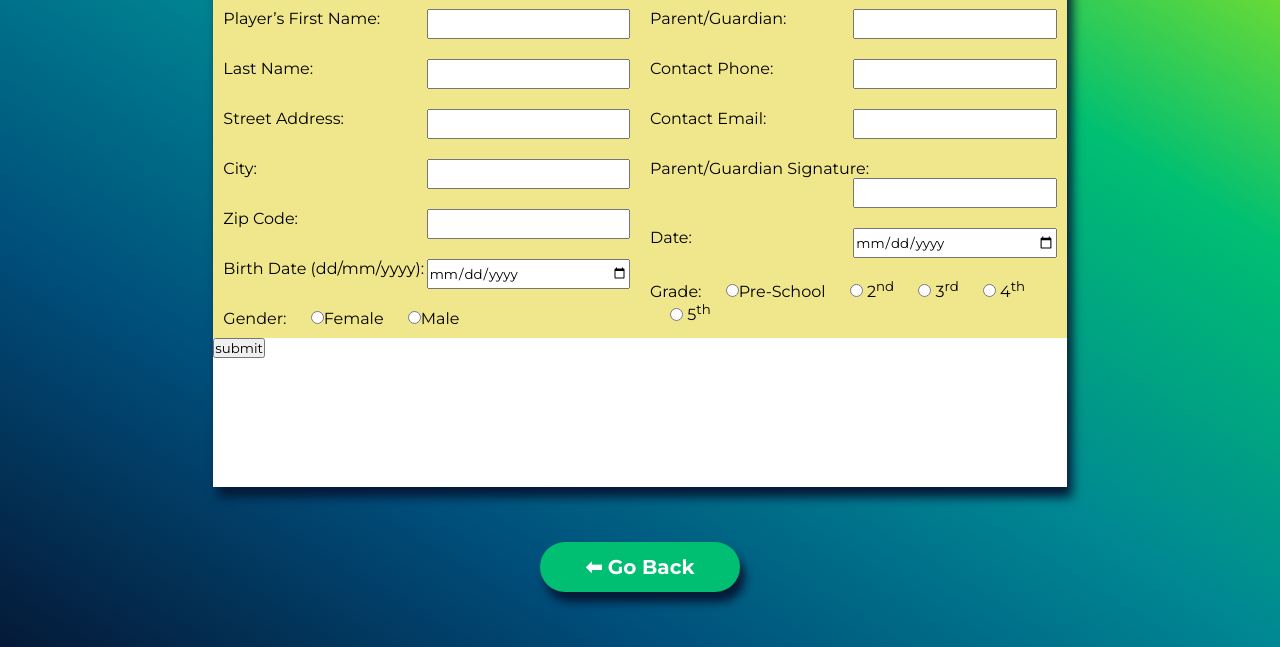
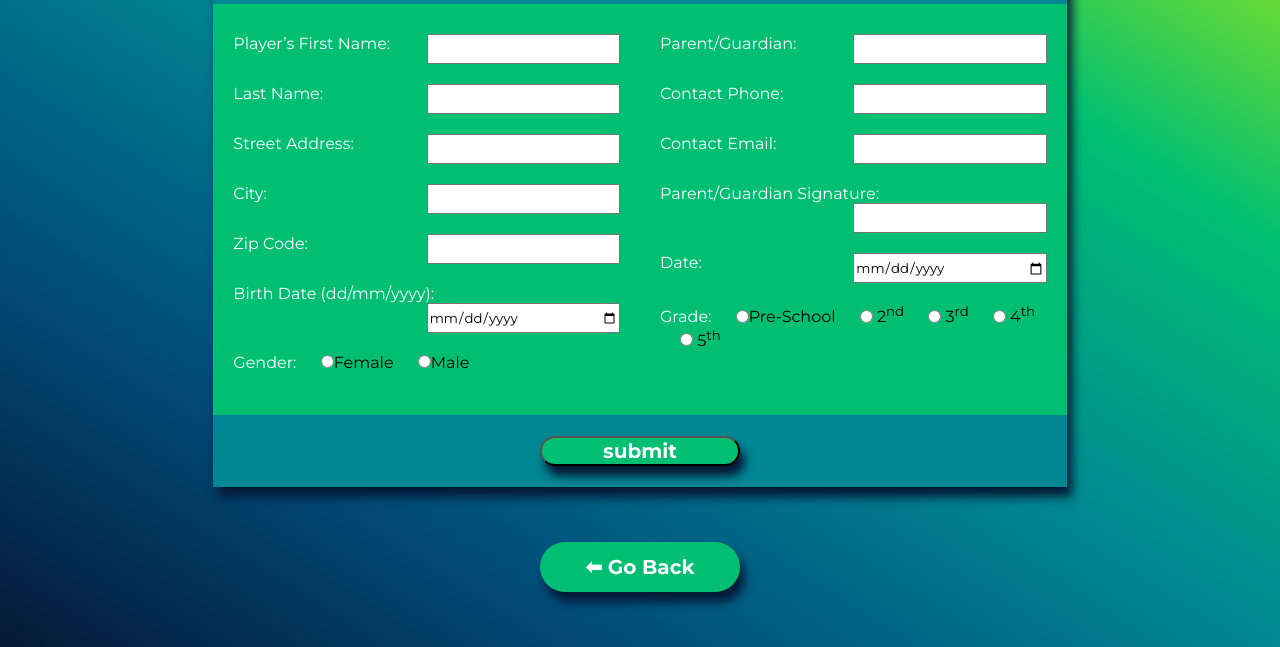
Before and after one commit to ZoltanSzokodi/Ubiqum-SoccerLeague, a plain HTML site: page registration-form.html in a window 1280 px wide. Shown: the part 153-800 px from the top of the page. Drawn offline with Linux system fonts and the light colour scheme.

Commit message:
Form styling done

```diff
--- a/registration-form.html
+++ b/registration-form.html
@@ -20,43 +20,43 @@
       <div class="form-title">
         Registration Form
       </div>
-      <form action="#">
+      <form class="form" action="#">
 
         <div class="form-credentials">
           <div class="form-credentials-left">
             <div>
-              Player’s First Name:
+              <span>Player’s First Name:</span>
               <input class="form-credentials-text" type="text" name="first name" required>
             </div>
 
             <div>
-              Last Name:
+              <span>Last Name:</span>
               <input class="form-credentials-text" type="text" name="last name" required>
             </div>
 
             <div>
-              Street Address:
+              <span>Street Address:</span>
               <input class="form-credentials-text" type="text" name="adress">
             </div>
 
             <div>
-              City:
+              <span>City:</span>
               <input class="form-credentials-text" type="text" name="city">
             </div>
 
             <div>
-              Zip Code:
+              <span>Zip Code:</span>
               <input class="form-credentials-text" type="text" name="zip code">
             </div>
 
 
             <div>
-              Birth Date (dd/mm/yyyy):
+              <span>Birth Date (dd/mm/yyyy):</span>
               <input class="form-credentials-date" type="date" name="birth date">
             </div>
 
             <div class="form-credentials_gender">
-              Gender:
+              <span>Gender:</span>
               <input class="form-credentials-radio" type="radio" name="gender" value="Female">Female
               <input class="form-credentials-radio" type="radio" name="gender" value="Male">Male
             </div>
@@ -65,32 +65,32 @@
           <div class="form-credentials-right">
 
             <div>
-              Parent/Guardian:
+              <span>Parent/Guardian:</span>
               <input class="form-credentials-text" type="text" name="parent">
             </div>
 
             <div>
-              Contact Phone:
+              <span>Contact Phone:</span>
               <input class="form-credentials-text" type="tel" name="phone">
             </div>
 
             <div>
-              Contact Email:
+              <span>Contact Email:</span>
               <input class="form-credentials-text" type="email" name="email">
             </div>
 
             <div>
-              Parent/Guardian Signature:
+              <span>Parent/Guardian Signature:</span>
               <input class="form-credentials-text" type="text" name="signature">
             </div>
 
             <div>
-              Date:
+              <span>Date:</span>
               <input class="form-credentials-date" type="date" name="parent">
             </div>
 
             <div>
-              Grade:
+              <span>Grade:</span>
               <input class="form-credentials-radio" type="radio" name="grade" value="Preschool">Pre-School
               <input class="form-credentials-radio" type="radio" name="grade" value="second"> 2<sup>nd</sup>
               <input class="form-credentials-radio" type="radio" name="grade" value="third"> 3<sup>rd</sup>
--- a/styles/registration-form.css
+++ b/styles/registration-form.css
@@ -26,7 +26,7 @@ html {
   grid-row-start: 10;
   grid-row-end: 81;
   box-shadow: 5px 10px 10px #051937;
-  background-color: white;
+  background-color: #008793;
   font-family: inherit;
   font-size: 1.6rem;
   display: flex;
@@ -40,20 +40,31 @@ html {
   font-family: 'Lobster', cursive;
   font-size: 3.5rem;
   font-weight: bold;
-  height: 8rem;
+  height: 15%;
   color: white;
   background-color: #008793;
 }
 
+.form {
+  height: 85%;
+}
+
 .form-credentials {
   display: flex;
+  height: 85%;
 }
 
-.form-credentials-left, .form-credentials-right {
+.form-credentials span {
+  color: white;
+}
+
+.form-credentials-left,
+.form-credentials-right {
+  padding: 2rem 1rem;
   display: flex;
   flex-direction: column;
   width: 50%;
-  background-color: khaki;
+  background-color: #00bf72;
 }
 
 .form-credentials-left div, .form-credentials-right div {
@@ -71,6 +82,36 @@ html {
   margin-left: 2rem;
 }
 
+.form-submit {
+  height: 15%;
+  display: flex;
+  justify-content: center;
+  align-items: center;
+}
+
+.form-submit input {
+  width: 20rem;
+  height: 3rem;
+  display: flex;
+  justify-content: center;
+  align-items: center;
+  border-radius: 3rem;
+  background-color: #00bf72;
+  text-decoration: none;
+  color: white;
+  font-size: 2rem;
+  font-family: inherit;
+  font-weight: bold;
+  box-shadow: 5px 10px 10px #051937;
+  cursor: pointer;
+  transition: 0.2s ease-in-out;
+}
+
+.form-submit input:active {
+  transform: translateY(.2rem);
+  outline: none;
+}
+
 /* BACK BUTTON */
 
 .back-btn-container {
@@ -86,7 +127,6 @@ html {
 .button-back {
   width: 20rem;
   height: 5rem;
-  background-color: white;
   display: flex;
   justify-content: center;
   align-items: center;
```
